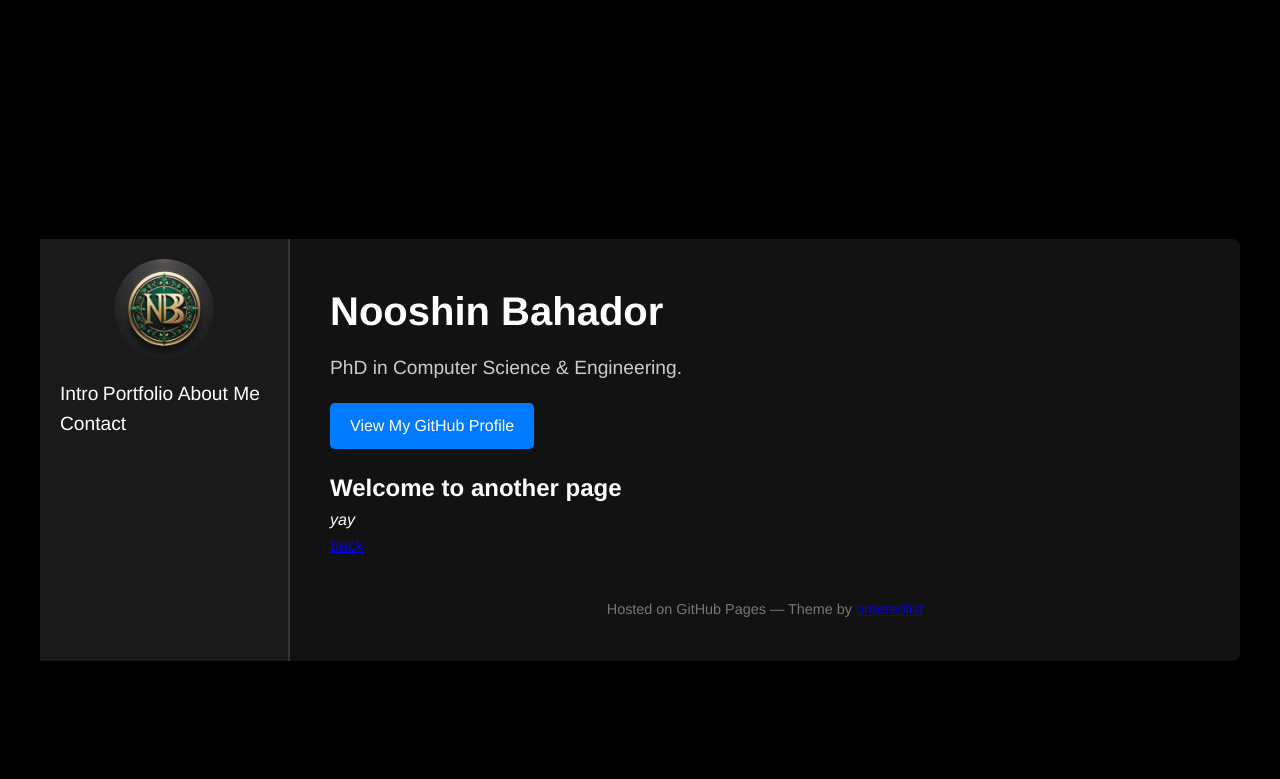
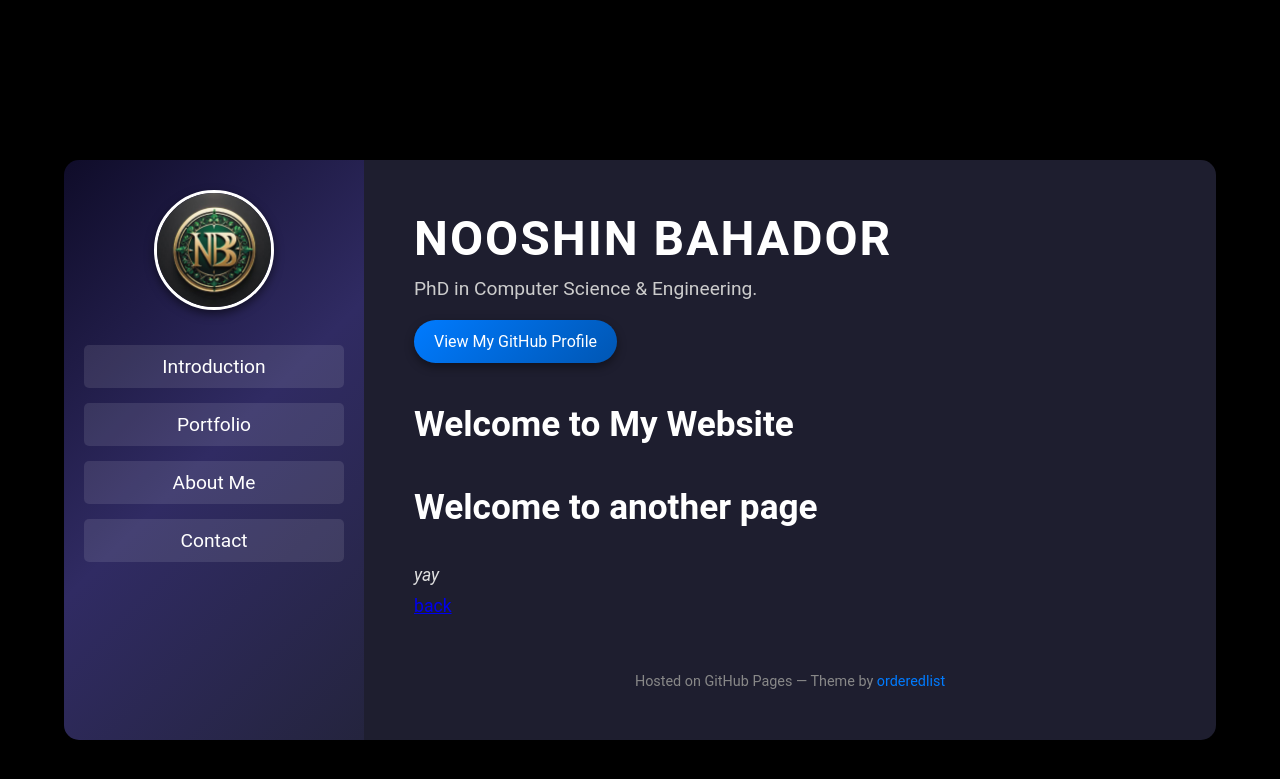
Before and after one commit to nbahador/nbahador.github.io, a Jekyll site: the page built from another-page.md, in a window 1280 px wide. Shown: the top 779 px of the page. Built offline with Jekyll 4.4.1, drawn with Linux system fonts in a browser that asks for light colours; our own code applies the rules of GitHub Pages for plain Markdown files.

Commit message:
Update default.html

```diff
--- a/_layouts/default.html
+++ b/_layouts/default.html
@@ -11,101 +11,142 @@
       margin: 0;
       padding: 0;
       box-sizing: border-box;
-      font-family: 'Helvetica Neue', Arial, sans-serif;
+      font-family: 'Roboto', sans-serif;
     }
 
     body {
       background-color: #000; /* Black background */
       color: #fff;
-      line-height: 1.6;
-      font-size: 16px;
       display: flex;
       justify-content: center;
       align-items: center;
       min-height: 100vh;
-      padding: 0;
+      overflow: hidden;
     }
 
     .wrapper {
-      width: 100%;
-      max-width: 1200px;
       display: flex;
       flex-direction: row;
-      background-color: #121212;
-      border-radius: 8px;
-      box-shadow: 0 4px 12px rgba(0, 0, 0, 0.5);
+      width: 90%;
+      max-width: 1400px;
+      border-radius: 15px;
+      overflow: hidden;
+      box-shadow: 0 8px 20px rgba(0, 0, 0, 0.7);
     }
 
     .sidebar {
-      width: 250px;
-      background-color: #1a1a1a;
-      padding: 20px;
+      width: 300px;
+      background: linear-gradient(135deg, #0f0c29, #302b63, #24243e);
+      padding: 30px 20px;
       display: flex;
       flex-direction: column;
       align-items: center;
-      border-right: 2px solid #333;
     }
 
     .sidebar img {
-      max-width: 100px;
+      width: 120px;
+      height: 120px;
       border-radius: 50%;
       margin-bottom: 20px;
+      border: 3px solid #fff;
+      box-shadow: 0 4px 10px rgba(0, 0, 0, 0.5);
+    }
+
+    .sidebar nav {
+      width: 100%;
     }
 
     .sidebar a {
+      display: block;
+      text-align: center;
       color: #fff;
       text-decoration: none;
       font-size: 1.2em;
-      margin: 10px 0;
-      transition: color 0.3s;
+      margin: 15px 0;
+      padding: 10px 15px;
+      background: rgba(255, 255, 255, 0.1);
+      border-radius: 5px;
+      transition: all 0.3s ease-in-out;
     }
 
     .sidebar a:hover {
-      color: #007bff;
+      background: rgba(255, 255, 255, 0.3);
+      transform: scale(1.05);
     }
 
     .content {
       flex: 1;
-      padding: 40px;
+      background: #1e1e2f;
+      padding: 50px;
+      display: flex;
+      flex-direction: column;
+      justify-content: space-between;
     }
 
     header {
-      text-align: left;
-      margin-bottom: 20px;
+      margin-bottom: 30px;
     }
 
     header h1 {
-      font-size: 2.5em;
+      font-size: 3em;
+      font-weight: bold;
       color: #fff;
       margin-bottom: 10px;
+      text-transform: uppercase;
+      letter-spacing: 2px;
     }
 
     header p {
       font-size: 1.2em;
       color: #ccc;
+      margin-bottom: 20px;
     }
 
     .btn {
       display: inline-block;
-      padding: 10px 20px;
-      margin-top: 20px;
       font-size: 1em;
       color: #fff;
-      background-color: #007bff;
+      background: linear-gradient(135deg, #007bff, #0056b3);
+      padding: 12px 20px;
       text-decoration: none;
-      border-radius: 5px;
-      transition: background-color 0.3s;
+      border-radius: 30px;
+      box-shadow: 0 4px 10px rgba(0, 0, 0, 0.4);
+      transition: all 0.3s ease-in-out;
     }
 
     .btn:hover {
-      background-color: #0056b3;
+      background: linear-gradient(135deg, #0056b3, #003d80);
+      transform: translateY(-2px);
+      box-shadow: 0 6px 15px rgba(0, 0, 0, 0.6);
+    }
+
+    .main-content {
+      color: #e0e0e0;
+      line-height: 1.8;
+      font-size: 1.1em;
+    }
+
+    .main-content h2 {
+      color: #fff;
+      font-size: 2em;
+      margin-bottom: 20px;
     }
 
     footer {
-      margin-top: 40px;
       text-align: center;
       font-size: 0.9em;
-      color: #777;
+      color: #888;
+      margin-top: 50px;
+    }
+
+    footer a {
+      color: #007bff;
+      text-decoration: none;
+      transition: color 0.3s;
+    }
+
+    footer a:hover {
+      color: #0056b3;
     }
   </style>
   {% include head-custom.html %}
@@ -115,7 +156,7 @@
     <div class="sidebar">
       <img src="{{ site.logo | relative_url }}" alt="Logo">
       <nav>
-        <a href="#intro">Intro</a>
+        <a href="#intro">Introduction</a>
         <a href="#portfolio">Portfolio</a>
         <a href="#about">About Me</a>
         <a href="#contact">Contact</a>
@@ -130,10 +171,11 @@
         {% endif %}
       </header>
       <section class="main-content">
-        {{ content }}
+        <h2>Welcome to My Website</h2>
+        <p>{{ content }}</p>
       </section>
       <footer>
-        <p>Hosted on GitHub Pages &mdash; Theme by <a href="https://github.com/orderedlist" class="footer-link">orderedlist</a></p>
+        <p>Hosted on GitHub Pages &mdash; Theme by <a href="https://github.com/orderedlist">orderedlist</a></p>
       </footer>
     </div>
   </div>
```
